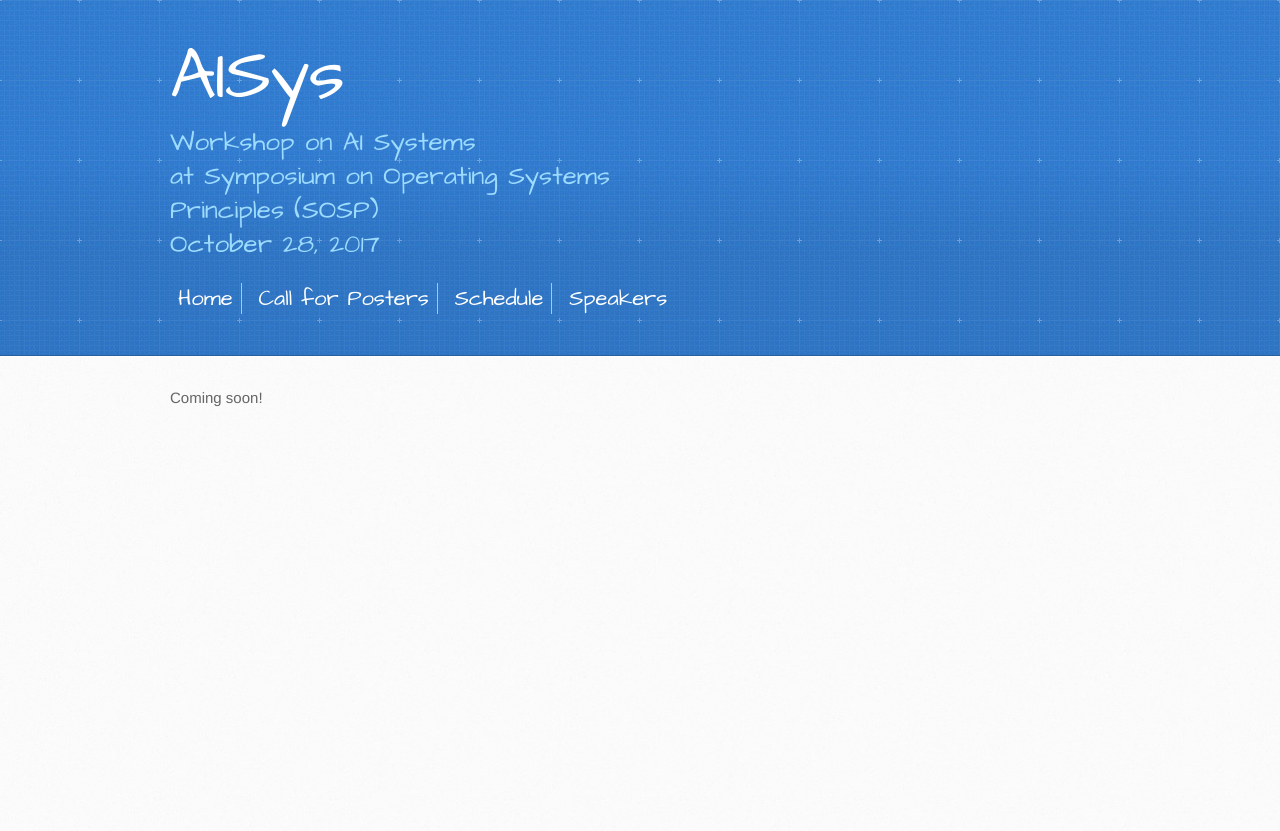
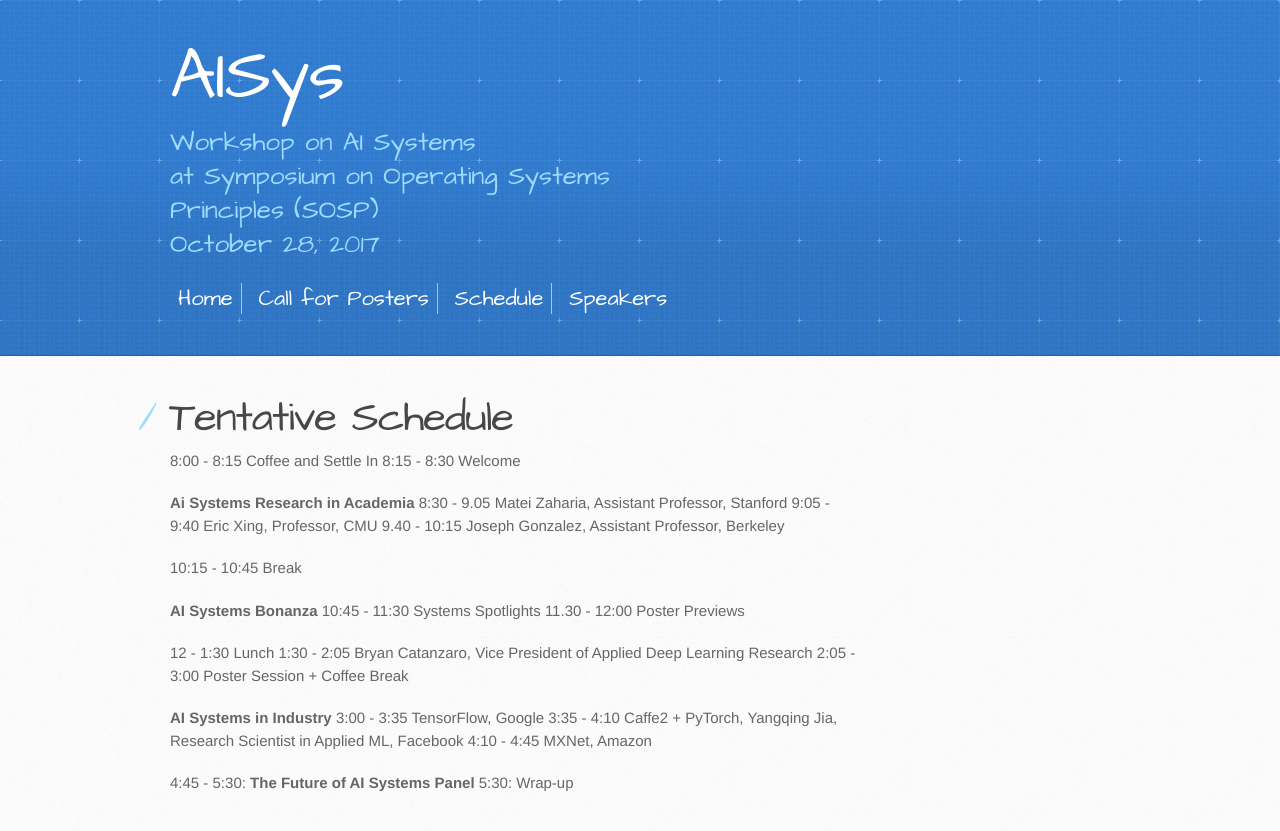
Before and after one commit to LearningSys/sosp17, a Jekyll site: the page built from schedule.md, in a window 1280 px wide. Shown: the top 831 px of the page. Built offline with Jekyll 4.4.1, drawn with Linux system fonts in a browser that asks for light colours; our own code applies the rules of GitHub Pages for plain Markdown files; the repository's description, which GitHub fills in, is left out.

Commit message:
Update schedule.md

```diff
--- a/schedule.md
+++ b/schedule.md
@@ -1 +1,27 @@
-Coming soon!
+# Tentative Schedule
+
+8:00 - 8:15            Coffee and Settle In
+8:15 - 8:30            Welcome
+
+**Ai Systems Research in Academia**
+8:30 - 9.05            Matei Zaharia, Assistant Professor, Stanford
+9:05 - 9:40            Eric Xing, Professor, CMU
+9.40 - 10:15          Joseph Gonzalez, Assistant Professor, Berkeley
+
+10:15 - 10:45       Break
+
+**AI Systems Bonanza**
+10:45 - 11:30       Systems Spotlights
+11.30 - 12:00       Poster Previews
+
+12 - 1:30                Lunch
+1:30 - 2:05            Bryan Catanzaro, Vice President of Applied Deep Learning Research
+2:05 - 3:00            Poster Session + Coffee Break
+
+**AI Systems in Industry**
+3:00 - 3:35            TensorFlow, Google
+3:35 - 4:10            Caffe2 + PyTorch, Yangqing Jia, Research Scientist in Applied ML, Facebook
+4:10 - 4:45            MXNet, Amazon
+
+4:45 - 5:30:           **The Future of AI Systems Panel**
+5:30: Wrap-up
```
